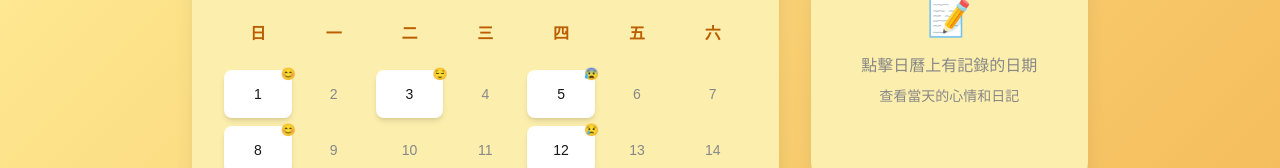
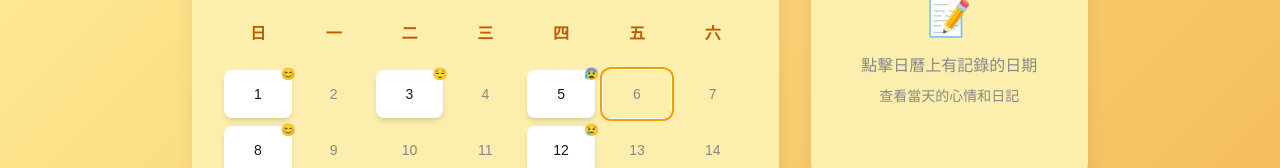
Before and after one commit to Arrozex/Intro_FPJ, a Next.js app: page /history in a window 1280 px wide. Shown: the part 186-354 px from the top of the page. Built offline with nearby package versions, Linux system fonts and the light colour scheme.

Commit message:
Update page.tsx

```diff
--- a/app/history/page.tsx
+++ b/app/history/page.tsx
@@ -36,6 +36,8 @@ export default function HistoryPage() {
   const month = currentDate.getMonth()
   const firstDay = new Date(year, month, 1).getDay()
   const daysInMonth = new Date(year, month + 1, 0).getDate()
+  const todayStr = new Date().toISOString().slice(0, 10)  // YYYY-MM-DD 格式
+
 
   // 月份名稱
   const monthNames = [
@@ -97,9 +99,9 @@ export default function HistoryPage() {
           >
             ← 返回主頁
           </button>
-          <h1 className="text-3xl font-extrabold text-[#BB5E00]">
+          <h2 className="text-3xl font-extrabold text-[#BB5E00]">
             📅 心情歷史記錄
-          </h1>
+          </h2>
           <div className="w-24"></div> {/* 佔位符，保持標題居中 */}
         </div>
 
@@ -139,24 +141,26 @@ export default function HistoryPage() {
               <div className="grid grid-cols-7 gap-2">
                 {calendarDays.map((day, index) => {
                   if (day === null) {
-                    return <div key={index} className="h-12"></div>
+                    return <div key={`empty-${index}`} className="h-12"></div>
                   }
 
                   const dateKey = formatDate(day)
                   const hasEntry = mockHistoryData[dateKey as keyof typeof mockHistoryData]
                   const isSelected = selectedDate === dateKey
+                  const isToday = dateKey === todayStr
 
                   return (
                     <button
-                      key={day}
+                      key={`day-${day}`}
                       onClick={() => handleDateClick(day)}
                       className={`h-12 rounded-lg transition-all duration-200 flex items-center justify-center relative ${
                         hasEntry
                           ? isSelected
                             ? 'bg-[#BB5E00] text-white shadow-lg scale-105'
-                            : 'bg-white hover:bg-[#f0f0f0] shadow-md hover:shadow-lg hover:scale-105'
+                            : 'bg-white hover:bg-[#BB5E00] shadow-md hover:shadow-lg hover:scale-105'
                           : 'text-[#888] hover:bg-white/50'
-                      }`}
+                      }
+                        ${isToday ? 'ring-2 ring-[#f29f05] ring-offset-1' : ''}`}
                     >
                       <span className="text-sm font-medium">{day}</span>
                       {hasEntry && (
```
